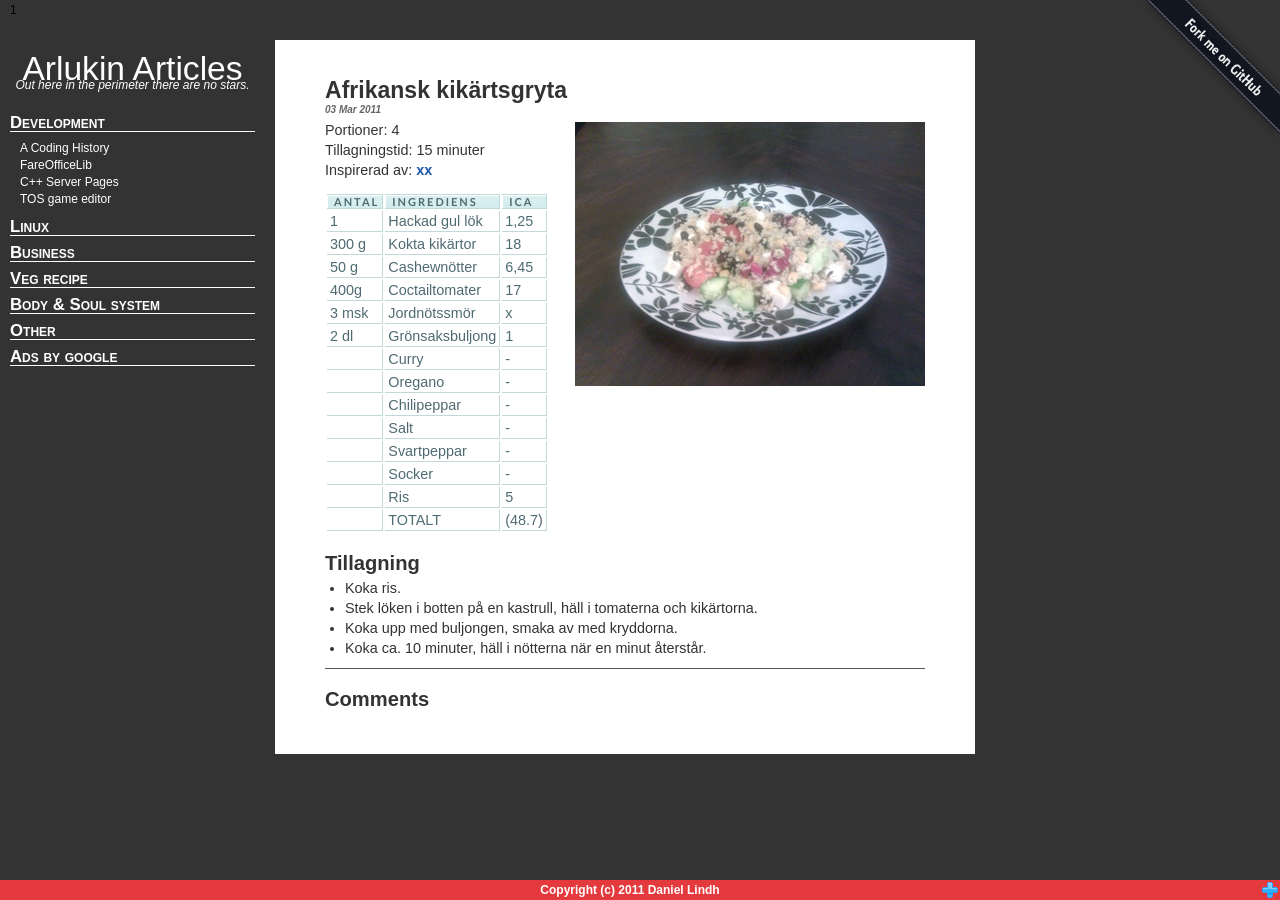
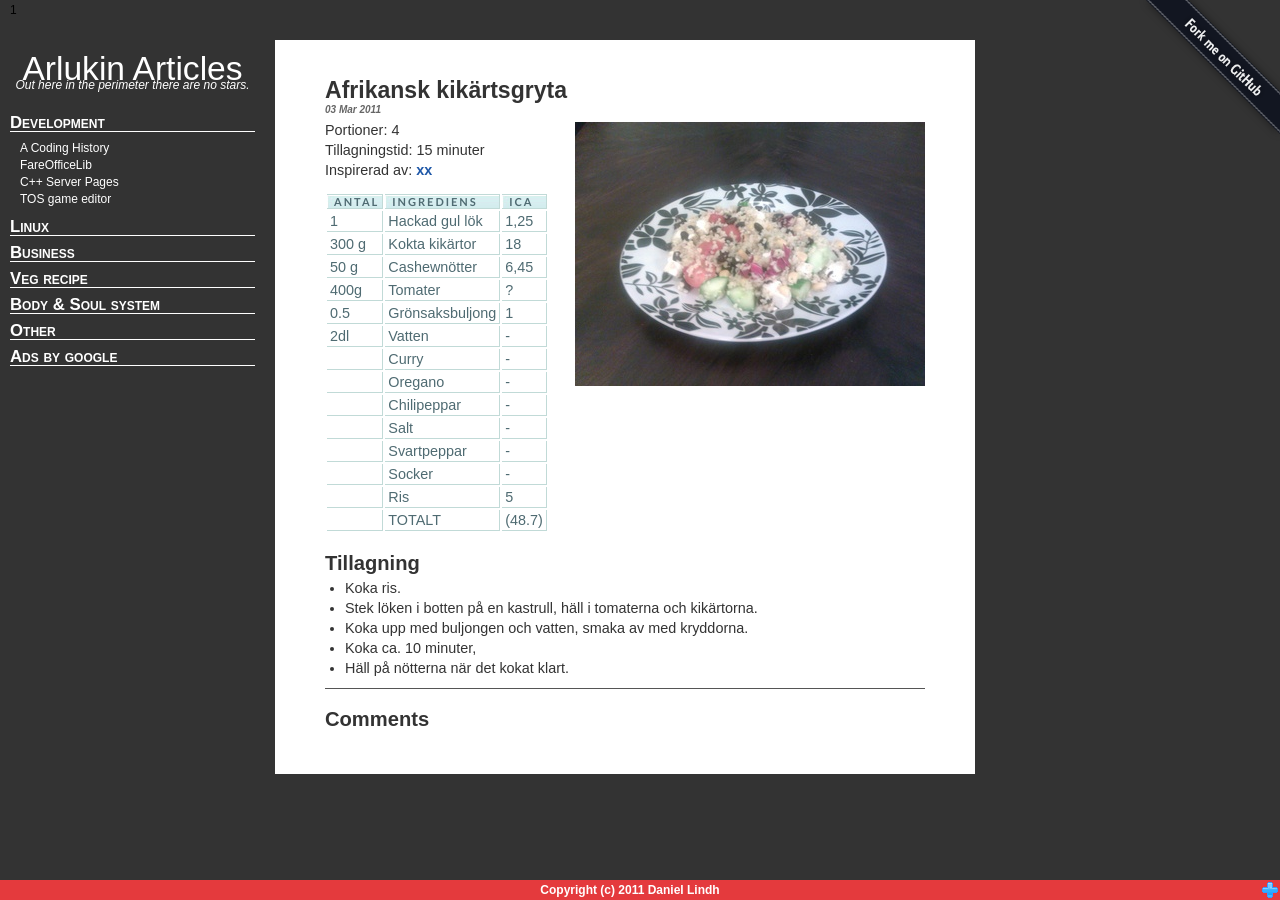
Before and after one commit to arlukin/arlukin.github.io, a Jekyll site: the page built from posts/veg_recipe/_posts/2011-03-03-afrikansk-kikartsgryta.md, in a window 1280 px wide. Built offline with Jekyll 4.4.1, drawn with Linux system fonts in a browser that asks for light colours; Markdown is read by kramdown in place of the engine named in the settings; comment, search, counter and statistics services are not loaded.

Commit message:
Updated the recipie.

```diff
--- a/posts/veg_recipe/_posts/2011-03-03-afrikansk-kikartsgryta.md
+++ b/posts/veg_recipe/_posts/2011-03-03-afrikansk-kikartsgryta.md
@@ -14,9 +14,9 @@ Antal | Ingrediens                | ICA
 1     | Hackad gul lök            | 1,25
 300 g | Kokta kikärtor            | 18
 50 g  | Cashewnötter              | 6,45
-400g  | Coctailtomater            | 17
-3 msk | Jordnötssmör              | x
-2 dl  | Grönsaksbuljong           | 1
+400g  | Tomater                   | ?
+0.5   | Grönsaksbuljong           | 1
+2dl   | Vatten                    | -
       | Curry                     | -
       | Oregano                   | -
       | Chilipeppar               | -
@@ -31,5 +31,6 @@ Tillagning
 
 * Koka ris.
 * Stek löken i botten på en kastrull, häll i tomaterna och kikärtorna.
-* Koka upp med buljongen, smaka av med kryddorna.
-* Koka ca. 10 minuter, häll i nötterna när en minut återstår.
+* Koka upp med buljongen och vatten, smaka av med kryddorna.
+* Koka ca. 10 minuter,
+* Häll på nötterna när det kokat klart.
```
